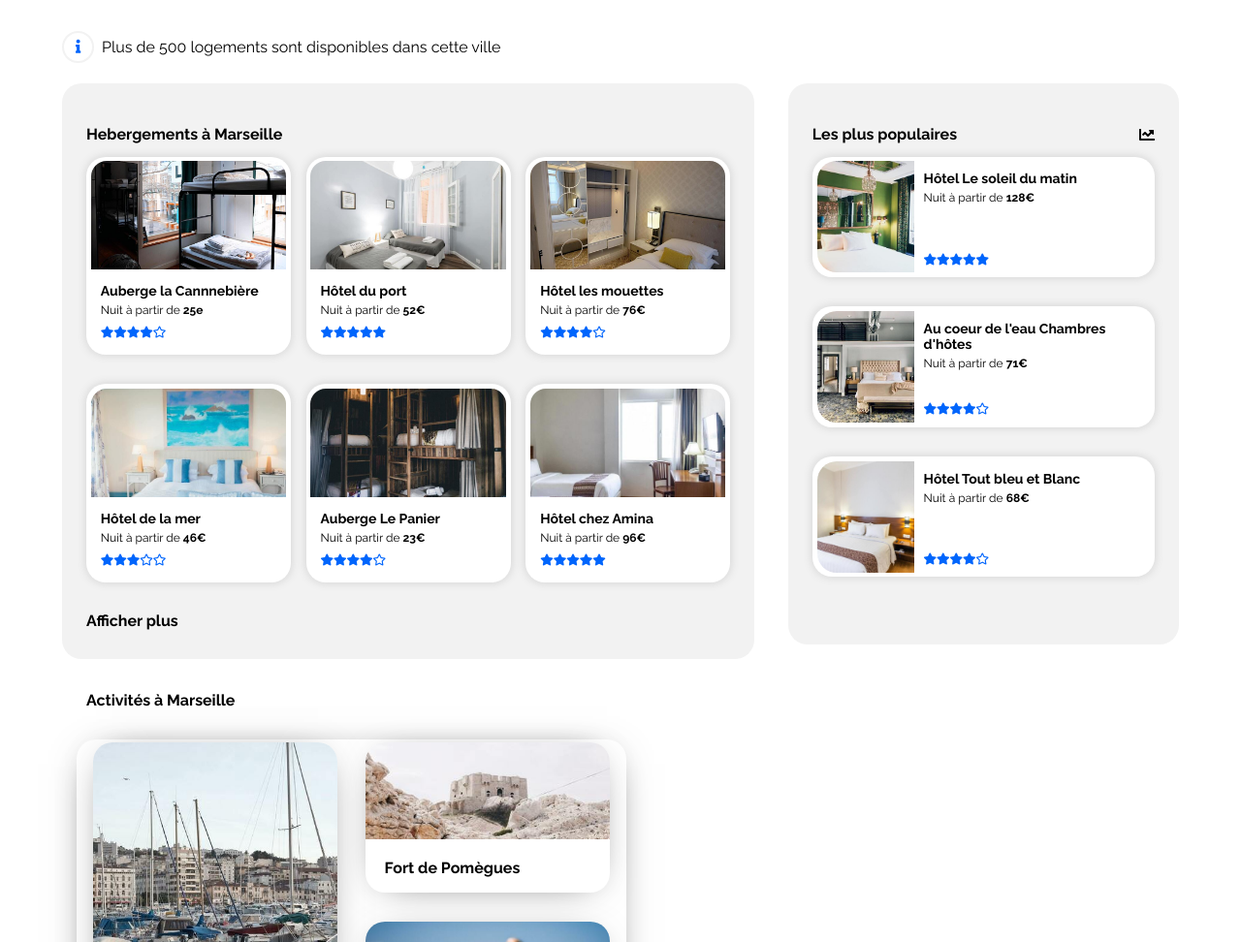
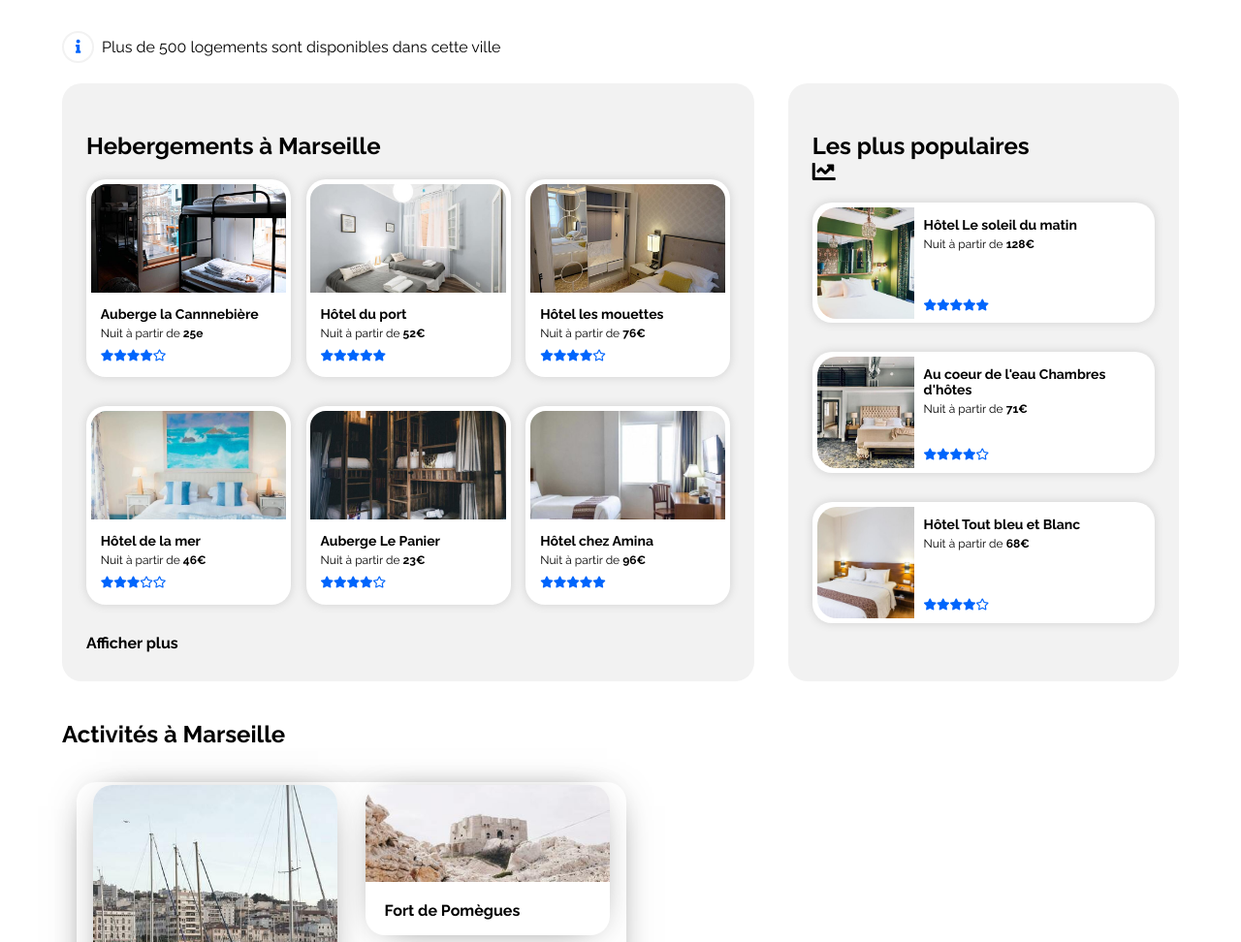
Before and after one commit to jessen87/JessenRungen_2_30072021, a plain HTML site: page index.html in a window 1280 px wide. Shown: the part 280-1252 px from the top of the page at 97% size. Drawn offline with Linux system fonts and the light colour scheme.

Commit message:
remplacement des h1 par des h2

```diff
--- a/index.html
+++ b/index.html
@@ -86,7 +86,7 @@
                 <div class="reservation container">
                     <div class="hebergementsClassiques">
                         <div class="fondgris">
-                            <h1>Hebergements à Marseille</h1>
+                            <h2>Hebergements à Marseille</h2>
                             <div class="group-item">
                                 <figure>
                                     <img src="Src/images/hebergements/4_small/marcus-loke-WQJvWU_HZFo-unsplash.jpg" alt="">
@@ -167,10 +167,10 @@
                     <!-- Zone " Les plus populaires -->
                     <div class="LesPlusPopulaires">
                         <div class="fondgris">
-                            <h1>
+                            <h2>
                                 Les plus populaires
                                 <span class="stonk"><i class="fas fa-chart-line"></i></span>
-                            </h1>
+                            </h2>
                             <div class="group-item">
                                 <figure>
                                     <img src="Src/images/hebergements/4_small/emile-guillemot-Bj_rcSC5XfE-unsplash.jpg" alt="">
@@ -217,7 +217,7 @@
             <section id="activites">
                 <div class="activiteContainer">
                     <div class="fondgris">
-                        <h1>Activités à Marseille</h1>
+                        <h2>Activités à Marseille</h2>
                         <ul class="flex-container">
                             <li class="group-item">
                                 <div class="column">
```
